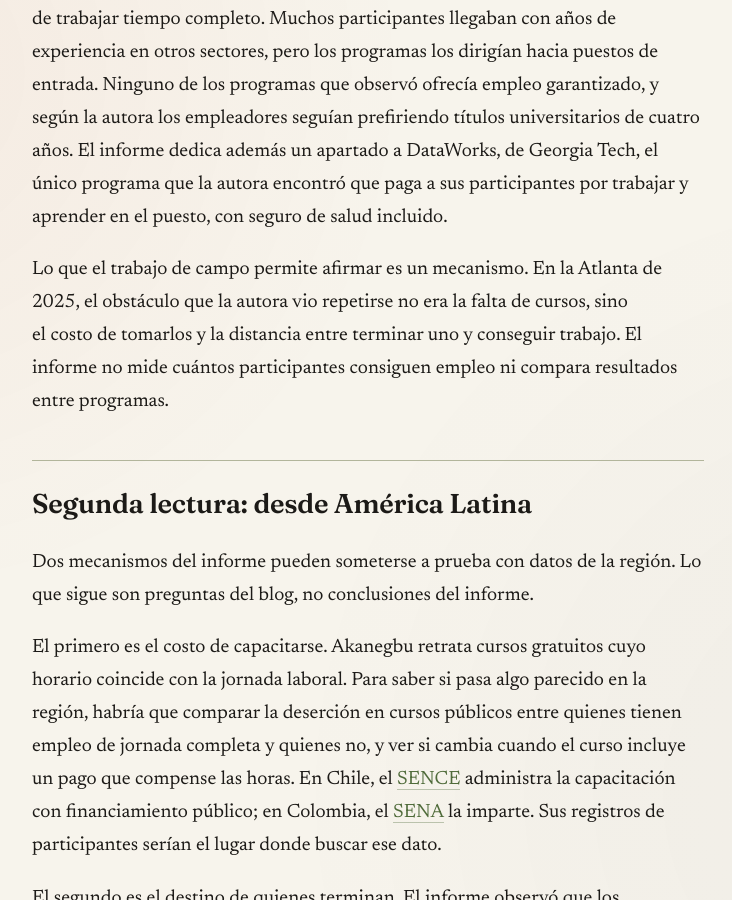
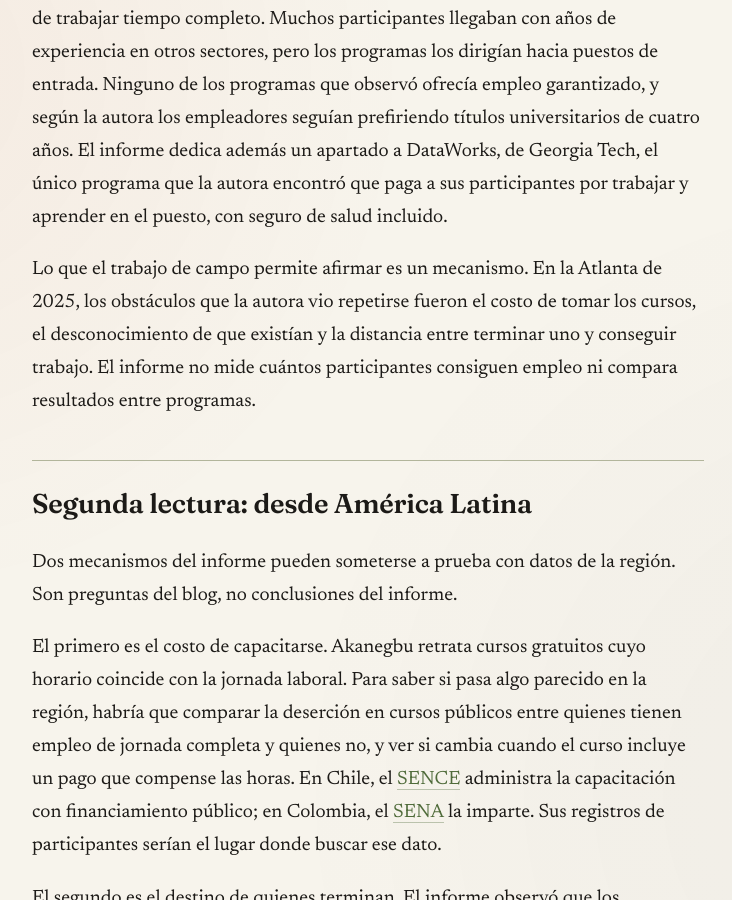
Before and after one commit to jaguridi/doble-click-blog, a Jekyll site: the page built from _lecturas/capacitacion-ia-atlanta.md, in a window 1280 px wide and 900 px high, scrolled down 2202 px. Shown: the whole window, without its empty margins (272-1004 px from the left). Built offline with Jekyll 4.4.1, drawn with Linux system fonts in a browser that asks for light colours; some of the changed text lies outside the part shown.

Commit message:
Doble Lectura #27: revisión de certeza y estilo (W43)
Co-Authored-By: Claude Opus 5.5 <noreply@anthropic.com>
Claude-Session: https://claude.ai/code/session_012G8ZuXJVJPxGpUJPSTuvUX

```diff
--- a/_lecturas/capacitacion-ia-atlanta.md
+++ b/_lecturas/capacitacion-ia-atlanta.md
@@ -31,17 +31,17 @@ El material de campo es este:
 - diez sitios, entre instituciones públicas, empresas, organizaciones sin fines de lucro, conferencias y programas comunitarios de capacitación;
 - 34 entrevistas semiestructuradas, de 15 a 90 minutos, con participantes de programas, docentes, empleadores, funcionarios y gestores.
 
-El punto de partida es conceptual. Akanegbu sostiene que la alfabetización en IA (*AI literacy*) no tiene una definición clara, y llama *strategic abstraction* a esa vaguedad: se exige la habilidad sin decir en qué consiste, y la tarea de interpretarla queda en manos del trabajador. En su campo, varios trabajadores no sabían si eso significaba programar, usar un chatbot, manejar datos o incluir las palabras clave correctas en el currículum.
+Akanegbu arranca por un problema conceptual. Sostiene que la alfabetización en IA (*AI literacy*) no tiene una definición clara, y llama *strategic abstraction* a esa vaguedad: se exige la habilidad sin decir en qué consiste, y la tarea de interpretarla queda en manos del trabajador. En su campo, varios trabajadores no sabían si eso significaba programar, usar un chatbot, manejar datos o incluir las palabras clave correctas en el currículum.
 
 Su estudio encontró, además, que los cursos dedicados solo a IA aparecían sobre todo en entornos de oficina, ofrecidos por empleadores a su propio personal. En los programas para adultos de clase trabajadora, la IA llegaba como tema secundario dentro de cursos de alfabetización digital, ciberseguridad o preparación laboral. Ahí se la presentaba como ayuda para buscar empleo, por ejemplo para pasar los filtros automáticos que seleccionan currículums.
 
 El hallazgo que sostiene el título está en esos programas. La autora describe cursos gratuitos con horario de lunes a viernes en jornada laboral, que dejan fuera a quien trabaja tiempo completo. Una organización a veces entrega un estipendio mensual de 200 dólares, que su propia orientadora laboral considera insuficiente para dejar de trabajar tiempo completo. Muchos participantes llegaban con años de experiencia en otros sectores, pero los programas los dirigían hacia puestos de entrada. Ninguno de los programas que observó ofrecía empleo garantizado, y según la autora los empleadores seguían prefiriendo títulos universitarios de cuatro años. El informe dedica además un apartado a DataWorks, de Georgia Tech, el único programa que la autora encontró que paga a sus participantes por trabajar y aprender en el puesto, con seguro de salud incluido.
 
-Lo que el trabajo de campo permite afirmar es un mecanismo. En la Atlanta de 2025, el obstáculo que la autora vio repetirse no era la falta de cursos, sino el costo de tomarlos y la distancia entre terminar uno y conseguir trabajo. El informe no mide cuántos participantes consiguen empleo ni compara resultados entre programas.
+Lo que el trabajo de campo permite afirmar es un mecanismo. En la Atlanta de 2025, los obstáculos que la autora vio repetirse fueron el costo de tomar los cursos, el desconocimiento de que existían y la distancia entre terminar uno y conseguir trabajo. El informe no mide cuántos participantes consiguen empleo ni compara resultados entre programas.
 
 ## Segunda lectura: desde América Latina
 
-Dos mecanismos del informe pueden someterse a prueba con datos de la región. Lo que sigue son preguntas del blog, no conclusiones del informe.
+Dos mecanismos del informe pueden someterse a prueba con datos de la región. Son preguntas del blog, no conclusiones del informe.
 
 El primero es el costo de capacitarse. Akanegbu retrata cursos gratuitos cuyo horario coincide con la jornada laboral. Para saber si pasa algo parecido en la región, habría que comparar la deserción en cursos públicos entre quienes tienen empleo de jornada completa y quienes no, y ver si cambia cuando el curso incluye un pago que compense las horas. En Chile, el [SENCE](https://sence.gob.cl) administra la capacitación con financiamiento público; en Colombia, el [SENA](https://www.sena.edu.co) la imparte. Sus registros de participantes serían el lugar donde buscar ese dato.
 
@@ -56,4 +56,6 @@ El eje racial del informe tiene una historia propia del sur de Estados Unidos. E
 - La tasa de certificación del 97% de un programa de ciberseguridad la informa la dirección del propio programa; el informe no la verifica.
 - Varias cifras de contexto, como la sindicalización en Georgia o el desempleo de graduados, vienen de otras fuentes que el informe cita, no de su trabajo de campo.
 - Financiamiento: Robert Wood Johnson Foundation.
-- Alcance: una ciudad, seis meses de campo y un método que explica mecanismos. Sirve para saber qué medir, no cuánto pesa cada barrera.
+- Una ciudad, seis meses de campo y un método que explica mecanismos: el informe indica qué medir, no cuánto pesa cada barrera.
+
+<small>**Revisado el 19 de octubre de 2026.** La bajada dice que los cursos a menudo obligan a elegir entre estudiar y ganar dinero, como dice el informe, y la Primera lectura suma el desconocimiento de los programas entre las barreras y ya no afirma que la falta de cursos no fuera un obstáculo, algo que el informe no dice.</small>
```
Also changed, not shown: other parts of _lecturas/capacitacion-ia-atlanta.md (+1 -1 lines).
